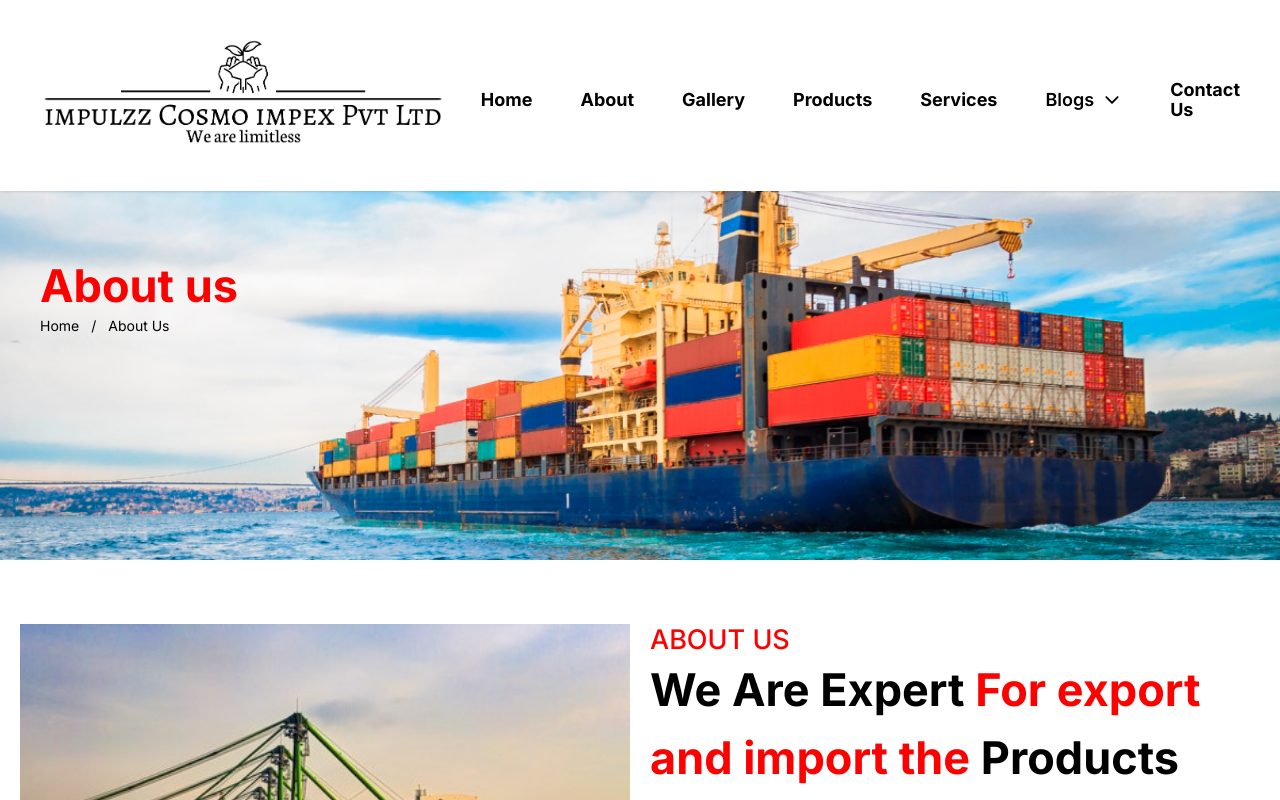
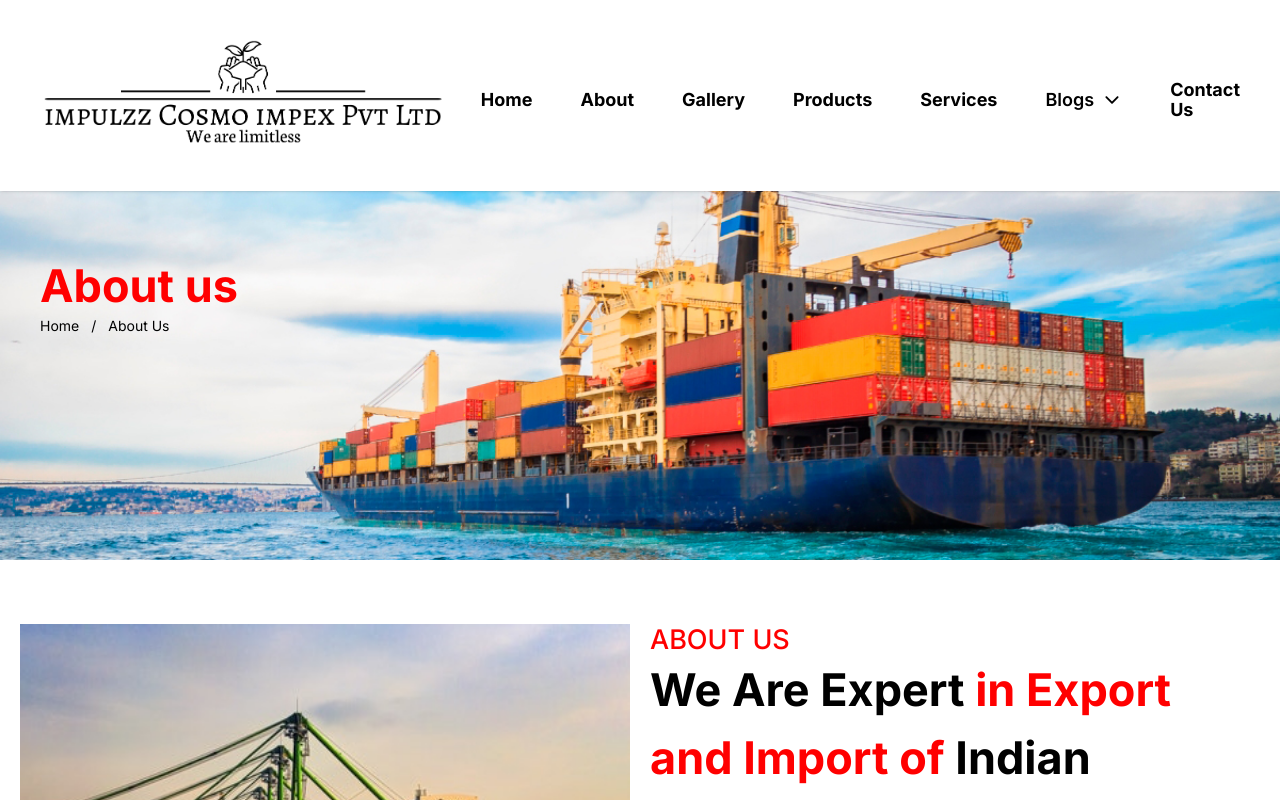
Before and after one commit to arunkumar24c/impluzzx, a Next.js app: page /about in a window 1280 px wide. Shown: the top 800 px of the page. Built offline with nearby package versions, Linux system fonts and the light colour scheme.

Commit message:
Update About.js

```diff
--- a/app/homecomponent/About.js
+++ b/app/homecomponent/About.js
@@ -22,8 +22,9 @@ const About = () => {
           <div>
             <h2 className="text-[red] text-[27px] font-medium">ABOUT US</h2>
             <h1 className="text-[45px] pr-5 leading-normal font-bold">
-              We Are Expert <span className="text-[red] "> For export and import the </span>{" "}
-              Products
+              We Are Expert{" "}
+              <span className="text-[red] "> in Export and Import of </span>{" "}
+              Indian Products
             </h1>
           </div>
           <p className="leading-normal text-justify text-[18px] text-black font-medium">
```
